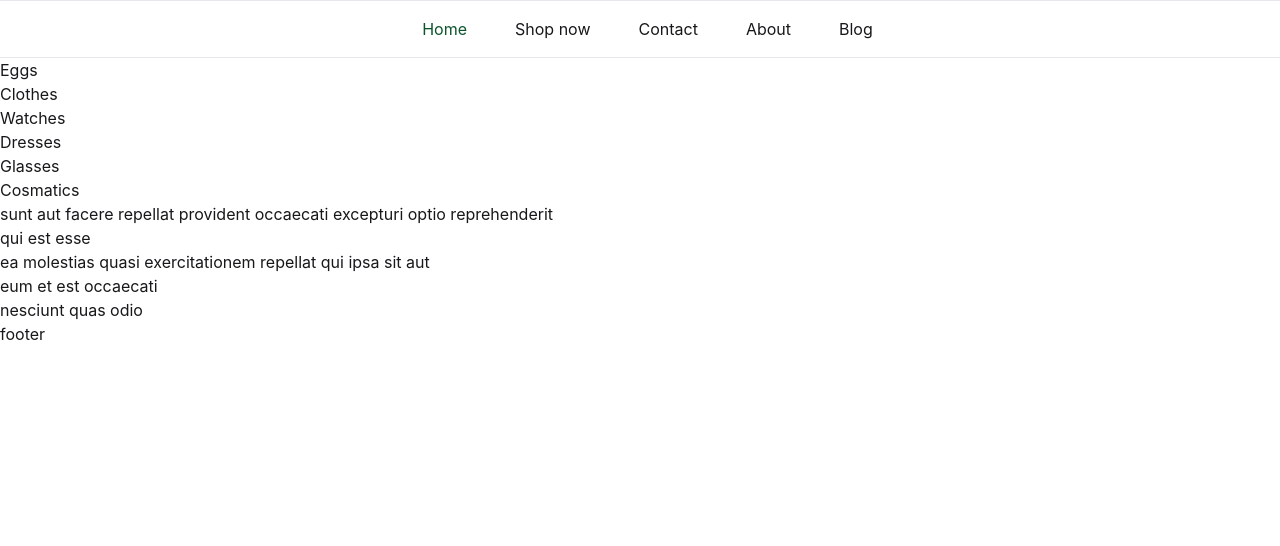
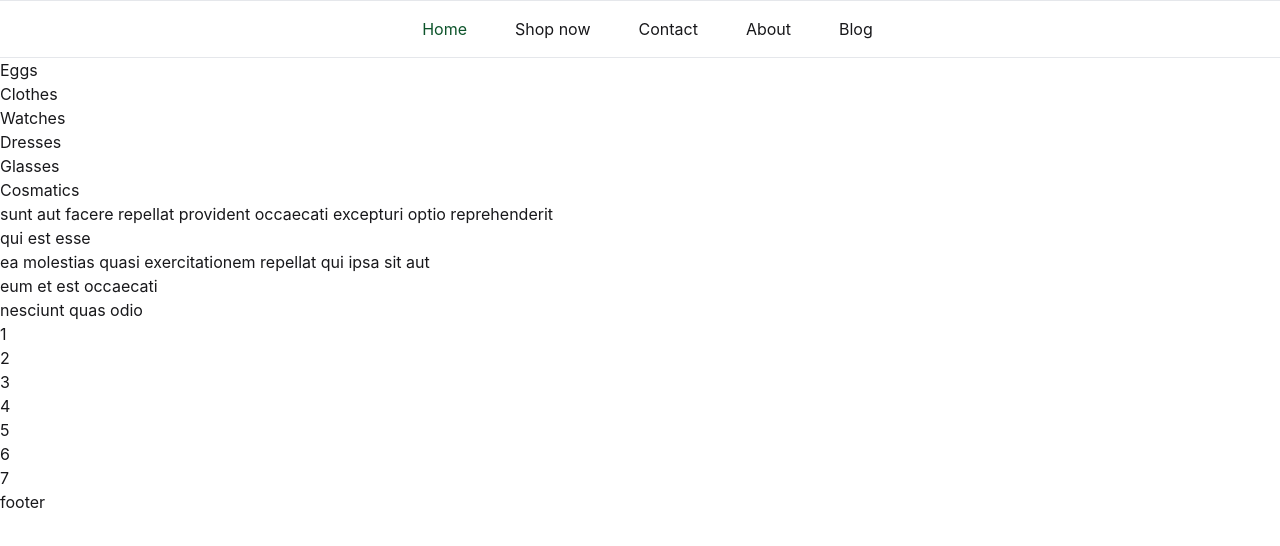
Before and after one commit to emon-codes/Web-, a React app: page / in a window 1280 px wide. Shown: the top 546 px of the page. Built offline with nearby package versions, Linux system fonts and the light colour scheme; the HTML template or start-up script is replaced by a standard one.

Commit message:
usecomment

```diff
--- /dev/null
+++ b/src/Components/Comment.jsx
@@ -0,0 +1,14 @@
+import React from 'react'
+import useComment from '../Hooks/useComment'
+
+const Comment = () => {
+    const { comment } = useComment();
+
+  return (
+      <div>
+          {comment.map((coment) => (<h1>{ coment.id }</h1>) )}
+    </div>
+  )
+}
+
+export default Comment
--- a/src/Hooks/useComment.js
+++ b/src/Hooks/useComment.js
@@ -1,16 +1,15 @@
-import React, { useEffect } from 'react'
+import React, { useEffect, useState } from "react";
 
 const useComment = () => {
-  const [comment, setComment] = useState([])
+  const [comment, setComment] = useState([]);
   useEffect(() => {
     fetch("comment.json")
       .then((res) => res.json())
       .then((data) => setComment(data));
+  }, []);
+  return {
+    comment,
+  };
+};
 
-  }, [])
-  return {
-    comment
-  }
-}
-
-export default useComment
+export default useComment;
--- a/src/Layout/Roots.jsx
+++ b/src/Layout/Roots.jsx
@@ -3,6 +3,7 @@ import Navbar from '../Components/Navbar'
 import { Outlet } from 'react-router'
 import Products from '../Pages/Products'
 import Post from '../Components/Post'
+import Comment from '../Components/Comment'
 
 const Roots = () => {
   return (
@@ -10,7 +11,8 @@ const Roots = () => {
           <Navbar />
       <Outlet />
       <Products />
-      <Post/>
+      <Post />
+      <Comment/>
           <div>footer</div>
 
 
```
